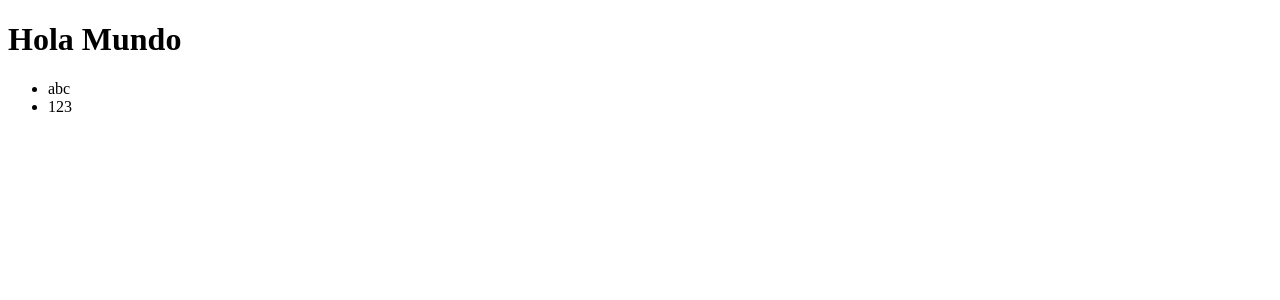
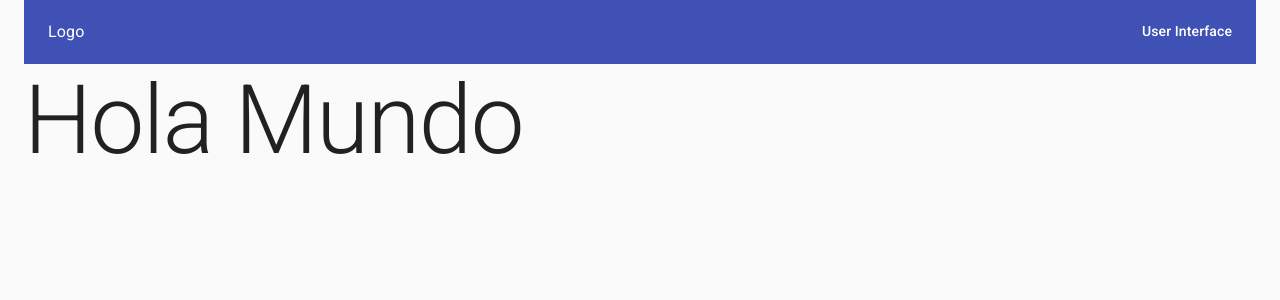
Before and after one commit to jmaladio/acamica-mamani-aladio-julian, a React (Create React App) app: page / in a window 1280 px wide. Shown: the top 300 px of the page. Built offline with nearby package versions, Linux system fonts and the light colour scheme.

Commit message:
#2 feat: base layout parte A Estructura, componentes Layout, Container, Header Issue #2

```diff
--- a/src/App.js
+++ /dev/null
@@ -1,13 +0,0 @@
-function App() {
-  return (
-    <div>
-      <h1>Hola Mundo</h1>
-      <ul>
-        <li>{process.env.REACT_APP_API_URI}</li>
-        <li>{process.env.REACT_APP_API_KEY}</li>
-      </ul>
-    </div>
-  );
-}
-
-export default App;
--- /dev/null
+++ b/src/components/App.js
@@ -0,0 +1,13 @@
+import Typography from '@material-ui/core/Typography';
+
+import Layout from './common/Layout';
+
+function App() {
+  return (
+    <Layout>
+      <Typography variant="h1">Hola Mundo</Typography>
+    </Layout>
+  );
+}
+
+export default App;
--- /dev/null
+++ b/src/components/common/Header.js
@@ -0,0 +1,28 @@
+import AppBar from '@material-ui/core/AppBar';
+import Toolbar from '@material-ui/core/Toolbar';
+import Typography from '@material-ui/core/Typography';
+import styled from 'styled-components';
+
+function Header(){
+  return (
+    <>
+      <StyledAppBar>
+        <StyledToolbar>
+            <Typography variant="subtitle1">Logo</Typography>
+            <Typography variant="subtitle2">User Interface</Typography>
+        </StyledToolbar>
+      </StyledAppBar>
+    </>
+  )
+}
+
+const StyledAppBar = styled(AppBar)`
+  box-shadow: none;
+  position: static;
+`
+const StyledToolbar = styled(Toolbar)`
+  display: flex;
+  justify-content: space-between;
+`
+
+export default Header
--- /dev/null
+++ b/src/components/common/Layout.js
@@ -0,0 +1,20 @@
+import CssBaseline from '@material-ui/core/CssBaseline';
+import Container from '@material-ui/core/Container';
+
+import Header from './Header';
+
+function Layout({ children }) {
+  return (
+    <>
+      <CssBaseline />
+      <Container>
+        <Header/>
+        <Container disableGutters={true}>
+          {children}
+        </Container>
+      </Container>
+    </>
+  )
+}
+
+export default Layout;
--- a/src/index.js
+++ b/src/index.js
@@ -1,6 +1,6 @@
 import React from 'react';
 import ReactDOM from 'react-dom';
-import App from './App';
+import App from './components/App';
 import reportWebVitals from './reportWebVitals';
 
 ReactDOM.render(
```
Also changed, not shown: 1 other file (tests, documents, lock files or other folders).
